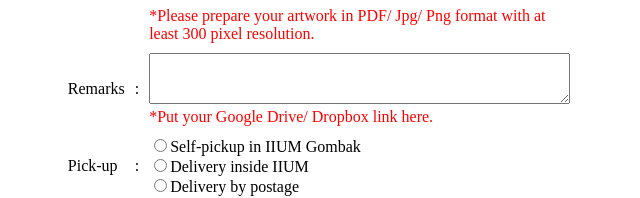
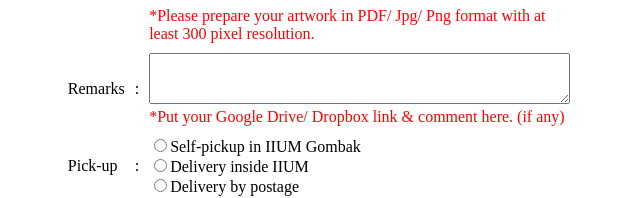
Before and after one commit to Fulanah/typenmy-web, a plain HTML site: page docs/forms/bookmark.html in a window 1280 px wide. Shown: the part 547-745 px from the top of the page, without its empty margins (319-959 px from the left). Drawn offline with nearby package versions, Linux system fonts and the light colour scheme.

Commit message:
Update bookmark.html

```diff
--- a/docs/forms/bookmark.html
+++ b/docs/forms/bookmark.html
@@ -103,7 +103,8 @@
 <tr>
 <td>Remarks</td>
 <td>:</td>
-<td><textarea name="detail" cols="50" rows="3" id="detail"></textarea><br><span style="color:red">*Put your Google Drive/ Dropbox link here.</span></td>
+<td><textarea name="detail" cols="50" rows="3" id="detail"></textarea>
+	<br><span style="color:red">*Put your Google Drive/ Dropbox link & comment here. (if any)</span></td>
 </tr>
 
 <tr>
```
